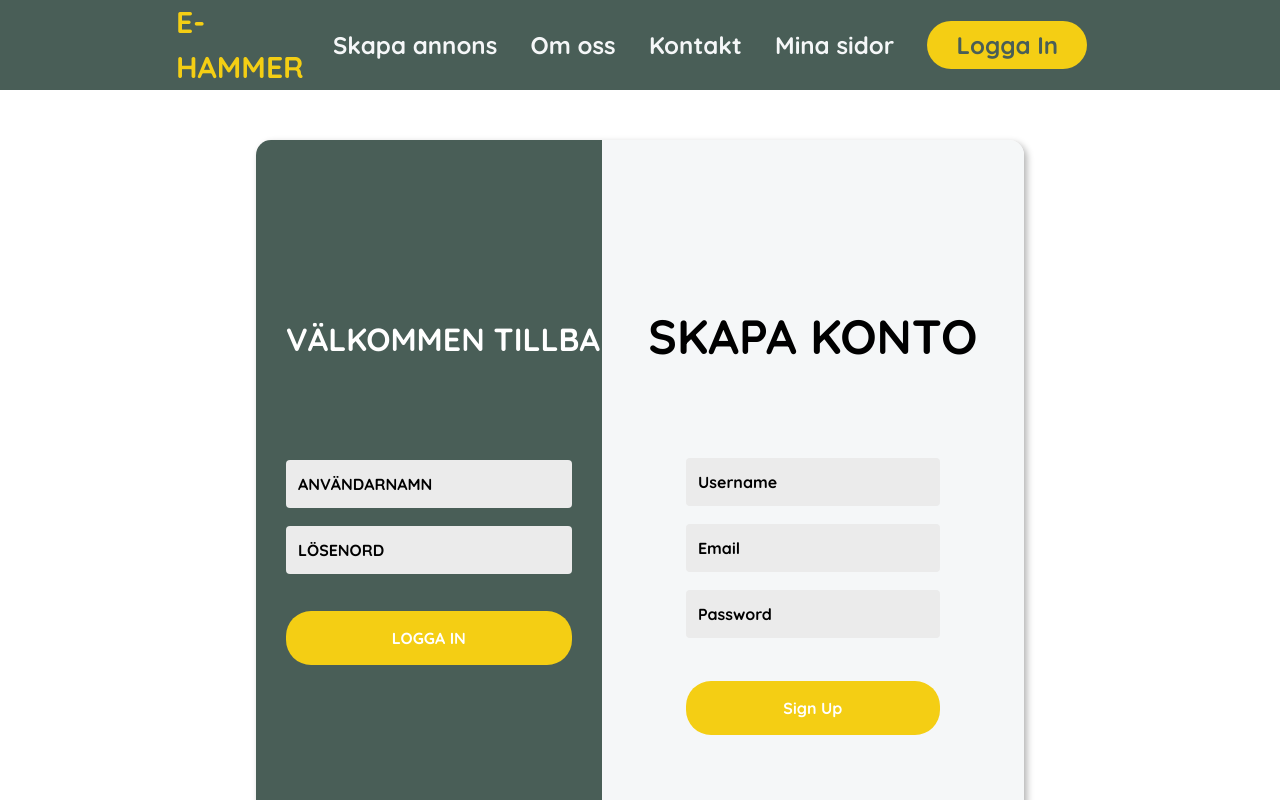
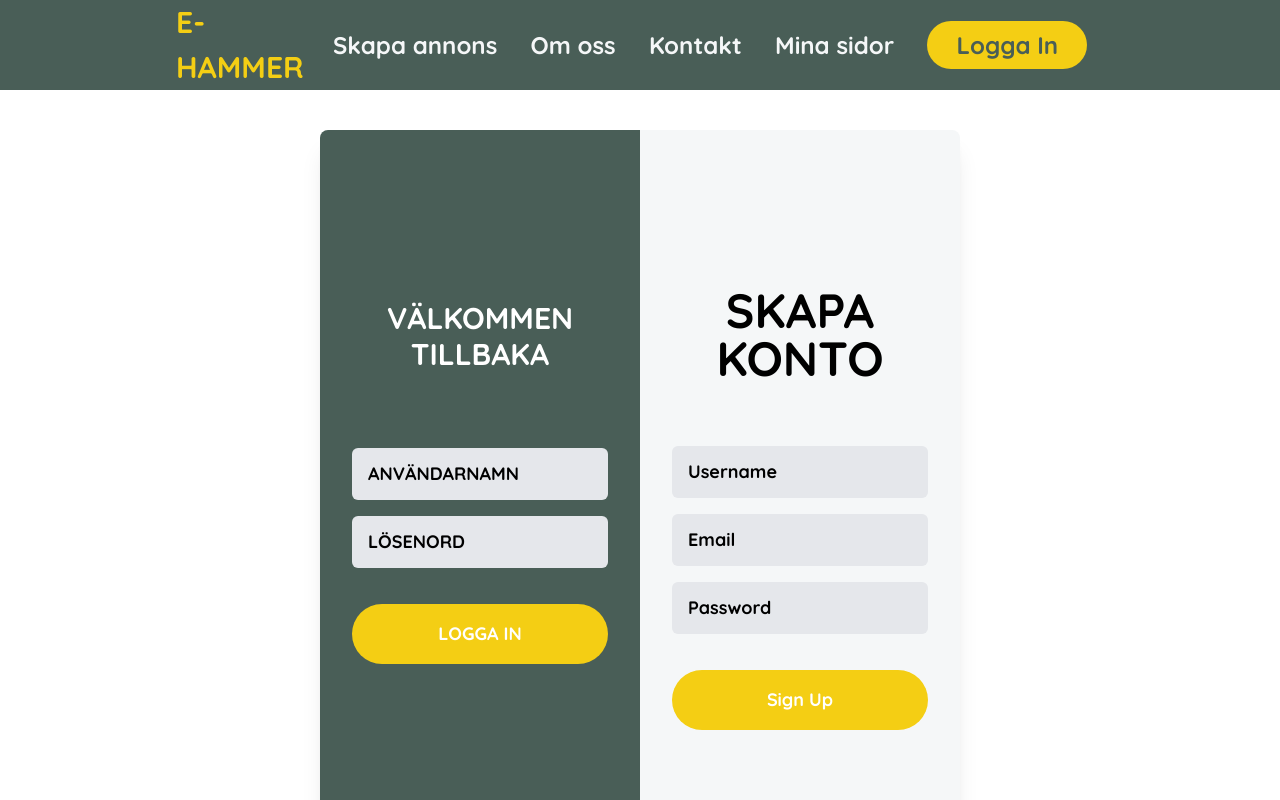
Before and after one commit to EddieMollerstrom/Online-Auktion-Grupp-5, a React (Vite) app in the folder client/: page /LoginSignup in a window 1280 px wide. Shown: the top 800 px of the page. Built offline with nearby package versions, Linux system fonts and the light colour scheme.

Commit message:
changed all vanilla css to tailwind

```diff
--- a/client/src/components/Login.jsx
+++ b/client/src/components/Login.jsx
@@ -34,10 +34,13 @@
   };
 
   return (
-    <div className="login-container bg-custom-green">
-      <h2 className="title-login">VÄLKOMMEN TILLBAKA</h2>
-      <div className="login-position-handler">
+    <div className="flex-1 flex flex-col justify-center p-8 h-screen max-w-80 rounded-l-lg text-center relative bg-custom-green">
+      <h2 className="relative bottom-24 text-3xl font-bold text-white">
+        VÄLKOMMEN TILLBAKA
+      </h2>
+      <div className="relative bottom-5">
         <input
+          className="w-full px-4 py-3 mb-4 bg-gray-200 rounded-md text-lg font-bold placeholder-black"
           type="text"
           placeholder="ANVÄNDARNAMN"
           value={username}
@@ -45,9 +48,9 @@
             setUsername(e.target.value);
             setMessage("");
           }}
-          required
         />
         <input
+          className="w-full px-4 py-3 mb-4 bg-gray-200 rounded-md text-lg font-bold placeholder-black"
           type="password"
           placeholder="LÖSENORD"
           value={password}
@@ -55,13 +58,17 @@
             setPassword(e.target.value);
             setMessage("");
           }}
-          required
         />
       </div>
-      <button className="login-btn bg-custom-yellow" onClick={handleLogin}>
+      <button
+        className="w-full px-6 py-4 text-white bg-custom-yellow rounded-full font-bold text-lg transition duration-300 ease-in-out hover:bg-yellow-500"
+        onClick={handleLogin}
+      >
         LOGGA IN
       </button>
-      <p className="login-msg">{message}</p>
+      <p className="relative top-20 break-words text-custom-white text-lg font-bold">
+        {message}
+      </p>
     </div>
   );
 }
--- a/client/src/components/Signup.jsx
+++ b/client/src/components/Signup.jsx
@@ -41,10 +41,13 @@
   };
 
   return (
-    <div className="signup-container bg-custom-white">
-      <h2 className="title-signup">SKAPA KONTO</h2>
+    <div className="flex-1 flex flex-col justify-center p-8 h-screen max-w-55 rounded-r-lg text-center relative bg-custom-white">
+      <h2 className="relative bottom-16 text-5xl font-bold text-black">
+        SKAPA KONTO
+      </h2>
       <form onSubmit={handleSubmit}>
         <input
+          className="w-full px-4 py-3 mb-4 bg-gray-200 rounded-md text-lg font-bold placeholder-black"
           type="text"
           placeholder="Username"
           value={username}
@@ -55,6 +58,7 @@
           required
         />
         <input
+          className="w-full px-4 py-3 mb-4 bg-gray-200 rounded-md text-lg font-bold placeholder-black"
           type="email"
           placeholder="Email"
           value={email}
@@ -65,6 +69,7 @@
           required
         />
         <input
+          className="w-full px-4 py-3 mb-4 bg-gray-200 rounded-md text-lg font-bold placeholder-black"
           type="password"
           placeholder="Password"
           value={password}
@@ -74,7 +79,10 @@
           }}
           required
         />
-        <button className="signup-btn bg-custom-yellow" type="submit">
+        <button
+          className="relative top-5 w-full px-6 py-4 text-white bg-custom-yellow rounded-full font-bold text-lg transition duration-300 ease-in-out hover:bg-yellow-500"
+          type="submit"
+        >
           Sign Up
         </button>
         <p className="relative top-20 break-words text-custom-green text-lg font-bold">
--- a/client/src/index.css
+++ b/client/src/index.css
@@ -33,137 +33,9 @@
   height: calc(100vh - 90px);
 }
 
-  #contactContainer {
-    height: 717px;
-    width: 1120px;
-  }
-
-
-/*LoginSignup*/
-
-.login-signup-main-container {
-  display: flex;
-  justify-content: space-between;
-  max-width: 60%;
-  margin: 50px auto;
-  border-radius: 15px;
-
-  box-shadow: 3px 3px 7px rgba(0, 0, 0, 0.3);
-
-  .login-container {
-    flex: 1;
-    display: flex;
-    flex-direction: column;
-    justify-content: center;
-    padding: 30px;
-
-    height: 100vh;
-    max-width: 45%;
-
-    border-radius: 15px 0 0 15px;
-    text-align: center;
-
-    position: relative;
-
-
-    .login-position-handler {
-      position: relative;
-      bottom: 19px;
-    }
-    .login-msg {
-      position: relative;
-      top: 20px;
-
-      word-wrap: break-word;
-      font-size: 1.1rem;
-      font-weight: bold;
-      color: whitesmoke;
-    }
-  }
-  .signup-container {
-    flex: 1;
-    display: flex;
-    flex-direction: column;
-    justify-content: center;
-    padding: 30px;
-    height: 100vh;
-    max-width: 55%;
-
-    border-radius: 0 15px 15px 0;
-    text-align: center;
-
-    position: relative;
-
-    .signup-position-handler {
-      margin: 0 auto;
-      width: 70%;
-    }
-    form {
-      width: 70%;
-      margin: 0 auto;
-    }
-  }
-
-  .title-login,
-  .title-signup {
-    font-size: 2rem;
-    font-weight: bold;
-    margin-bottom: 16px;
-
-    color: black;
-    white-space: nowrap;
-  }
-  .title-login {
-    position: relative;
-    bottom: 100px;
-
-    color: white;
-  }
-  .title-signup {
-    position: relative;
-    bottom: 70px;
-
-    font-size: 3rem;
-    color: black;
-  }
-
-  input {
-    width: 100%;
-    padding: 12px;
-    margin-bottom: 18px;
-    background-color: hsl(0, 0%, 92%);
-
-    border-radius: 4px;
-    font-size: 1rem;
-    font-weight: bold;
-  }
-
-  input::placeholder {
-    color: black;
-  }
-
-  button {
-    width: 100%;
-    padding: 15px;
-
-    color: #ffffff;
-    border: none;
-    border-radius: 25px;
-    font-size: 1rem;
-    font-weight: bold;
-    cursor: pointer;
-    transition: background-color 0.4s ease;
-  }
-
-  button:hover {
-    background-color: hsl(50, 91%, 40%);
-    color: white;
-  }
-
-  .signup-btn {
-    position: relative;
-    top: 25px;
-  }
+#contactContainer {
+  height: 717px;
+  width: 1120px;
 }
 
 .myPagesContainer {
@@ -229,7 +101,6 @@
     }
   }
 }
-/*LoginSignup*/
 
 /*AboutUs*/
 
--- a/client/src/pages/LoginSignup.jsx
+++ b/client/src/pages/LoginSignup.jsx
@@ -4,7 +4,7 @@
 export default function LoginSignup() {
   return (
     <>
-      <div className="login-signup-main-container">
+      <div className="flex justify-between w-1/2 mx-auto my-10 rounded-lg shadow-xl">
         <Login />
         <Signup />
       </div>
```
